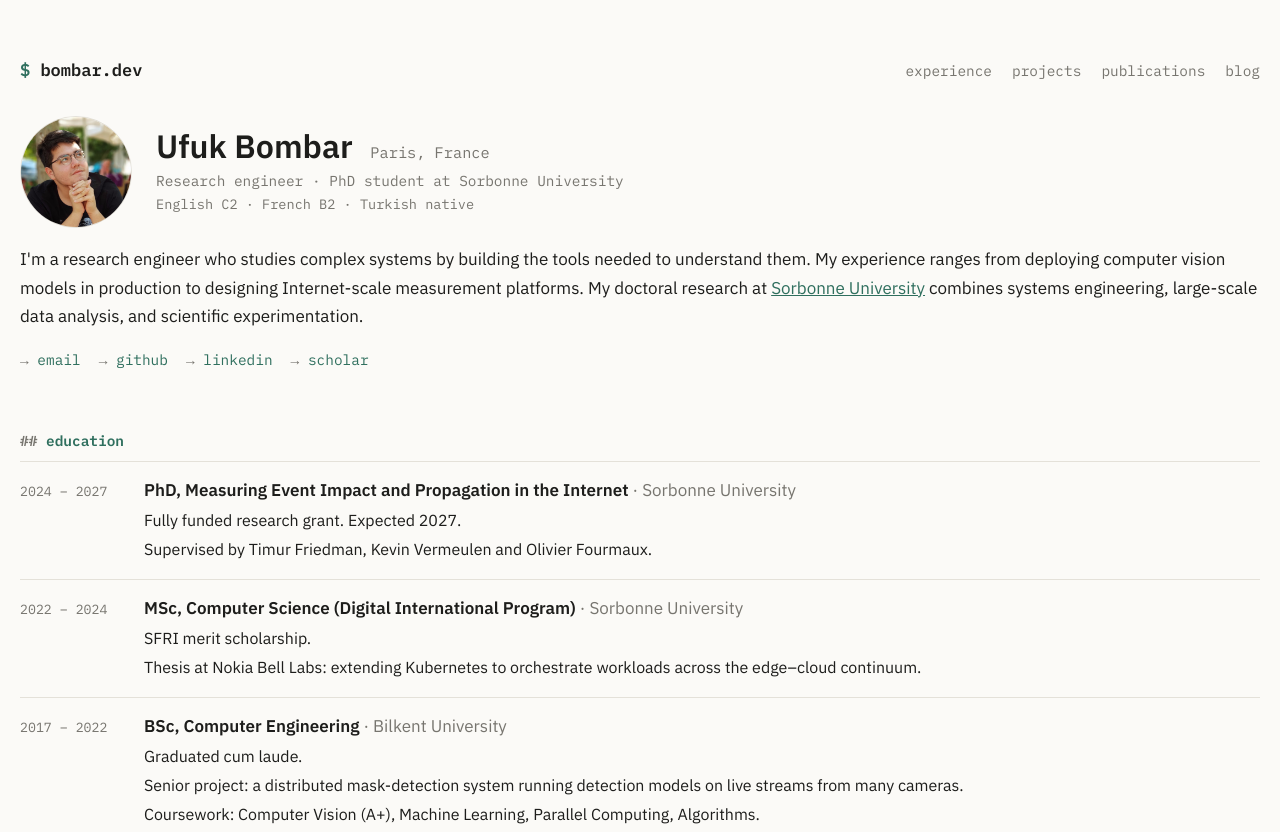
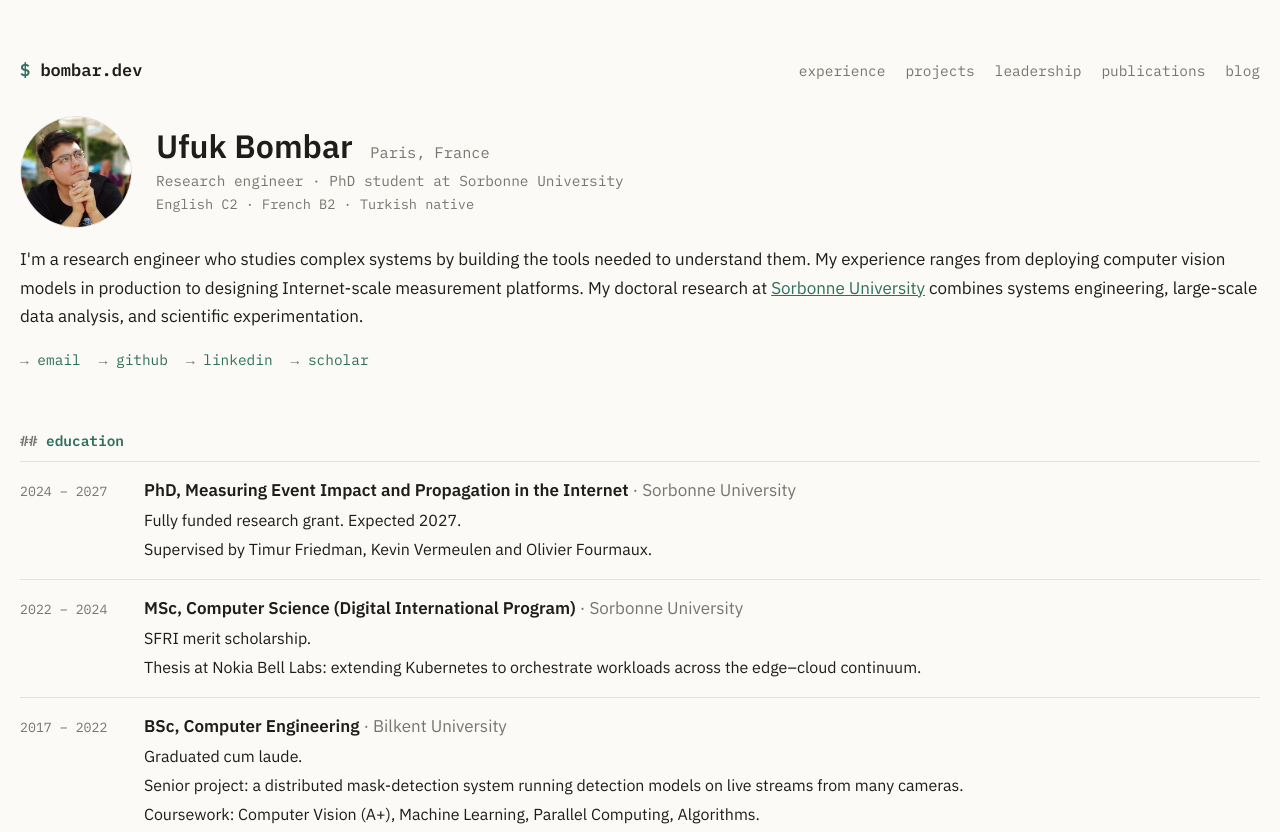
Before and after one commit to ubombar/bombar.dev, a plain HTML site: page index.html in a window 1280 px wide. Shown: the top 832 px of the page. Drawn offline with Linux system fonts and the light colour scheme.

Commit message:
Add a leadership link to the top bar
Co-Authored-By: Claude Opus 5.5 <noreply@anthropic.com>

```diff
--- a/index.html
+++ b/index.html
@@ -15,6 +15,7 @@
   <nav>
     <a href="#experience">experience</a>
     <a href="#projects">projects</a>
+    <a href="#community">leadership</a>
     <a href="#publications">publications</a>
     <a href="https://blog.bombar.dev">blog</a>
   </nav>
```
